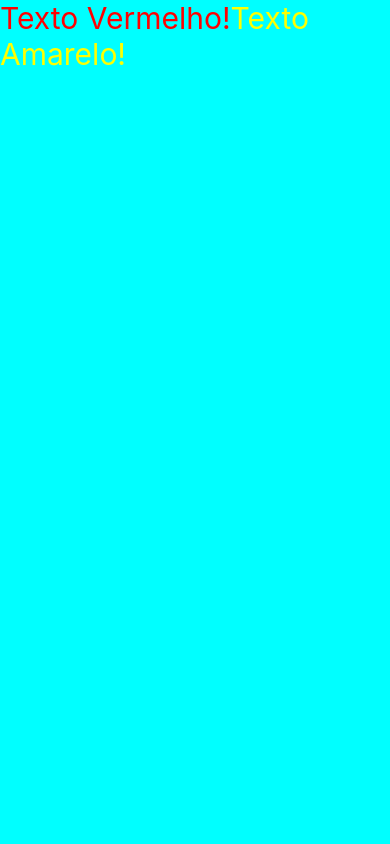
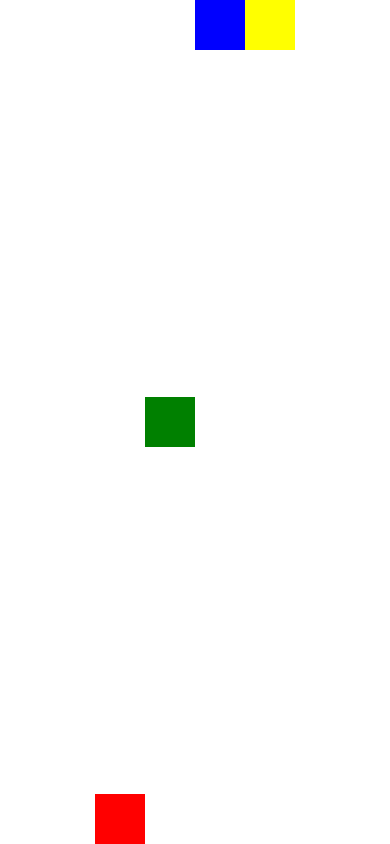
Before and after one commit to IvanildoCandido/react-native-learning, a React Native app: screen / in a window 390 px wide. Built offline with nearby package versions, Linux system fonts and the light colour scheme.

Commit message:
Adiciona Flexbox

```diff
--- a/App.js
+++ b/App.js
@@ -1,20 +1,25 @@
 import React from 'react';
 import styled from 'styled-components/native';
 
-const TextStd = styled.Text`
-  color: ${props => props.color};
-  font-size: 30px;
+const Page = styled.SafeAreaView`
+  flex: 1;
+  flex-direction: row;
+  justify-content: center;
 `;
-const SafeAreaViewStd = styled.Text`
-  flex: 1;
-  background-color: cyan;
+const Square = styled.View`
+  background-color: ${props => props.color};
+  align-self: ${props => (!props.align ? 'flex-start' : props.align)};
+  width: 50px;
+  height: 50px;
 `;
 
 export default () => {
   return (
-    <SafeAreaViewStd>
-      <TextStd color="red">Texto Vermelho!</TextStd>
-      <TextStd color="yellow">Texto Amarelo!</TextStd>
-    </SafeAreaViewStd>
+    <Page>
+      <Square align="flex-end" color="red"></Square>
+      <Square align="center" color="green"></Square>
+      <Square color="blue"></Square>
+      <Square color="yellow"></Square>
+    </Page>
   );
 };
--- a/package.json
+++ b/package.json
@@ -6,6 +6,7 @@
     "android": "react-native run-android",
     "ios": "react-native run-ios",
     "start": "react-native start & npm run android",
+    "reload": "killall node & npm start",
     "test": "jest",
     "lint": "eslint ."
   },
```
Also changed, not shown: 1 other file (tests, documents, lock files or other folders).
